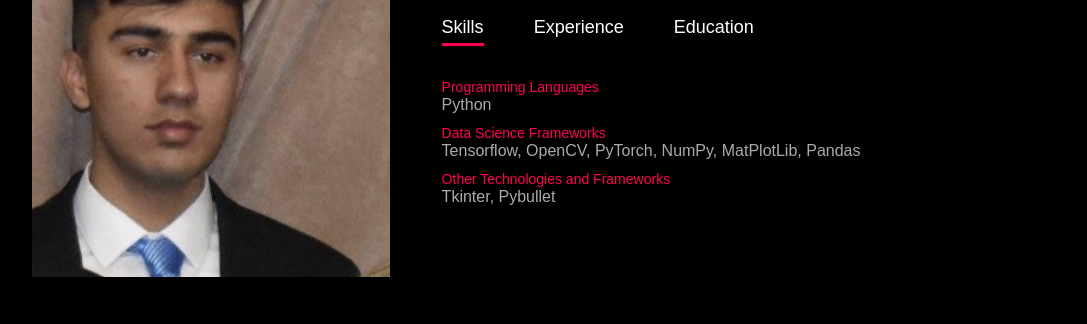
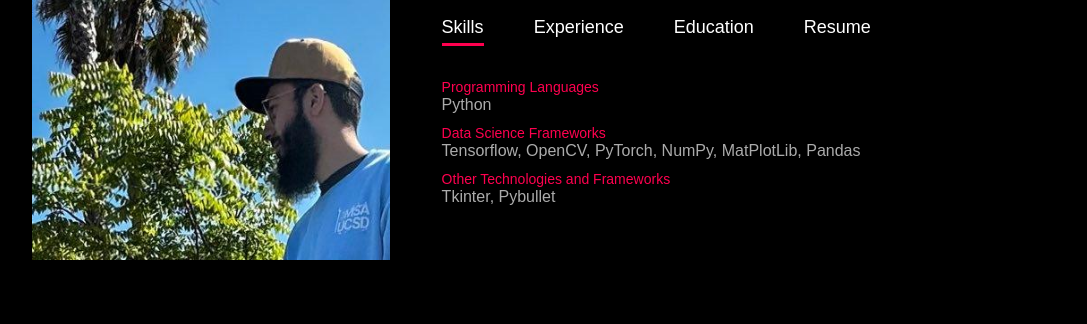
Before and after one commit to alihuss1017/website-portfolio, a plain HTML site: page index.html in a window 1280 px wide. Shown: the part 192-516 px from the top of the page, without its empty margins (96-1183 px from the left). Drawn offline with Linux system fonts and the light colour scheme.

Commit message:
[ADD] resume and new pic

```diff
--- a/index.html
+++ b/index.html
@@ -15,7 +15,7 @@
     <div class="container">
         <div class="row">
                 <div class="about-col-1">
-                    <img src = "Images/headshot.jpg" width = "12" height = "300">
+                    <img src = "Images/profile.jpg">
                 </div>
                 <div class="about-col-2">
                     <h1 class = "subtitle"> About Me</h1>
@@ -25,6 +25,7 @@
                         <p class = "tab-links active-link" onclick="opentab('skills')"> Skills </p>
                         <p class = "tab-links" onclick="opentab('experience')"> Experience </p>
                         <p class = "tab-links" onclick = "opentab('education')"> Education </p>
+                        <p class = "tab-links" onclick = "opentab('resume')"> Resume </p>
                     </div>
                     <div class="tab-contents active-tab" id = "skills">
                         <ul>
@@ -44,6 +45,10 @@
                             <li><span>Sept. 2021 - Current</span><br>University of California: San Diego</li>
                         </ul>
                     </div>
+                    <div class="tab-contents" id = "resume">
+                        <ul>
+                          <a href = "https://acrobat.adobe.com/id/urn:aaid:sc:VA6C2:4698f903-810a-4ded-acf5-9e7e073fb167"> Resume: <i class="fas fa-file-pdf"></i></a>
+                        </ul>
                 </div>
 
         </div>
```
Also changed, not shown: Images/profile.jpg (added).
